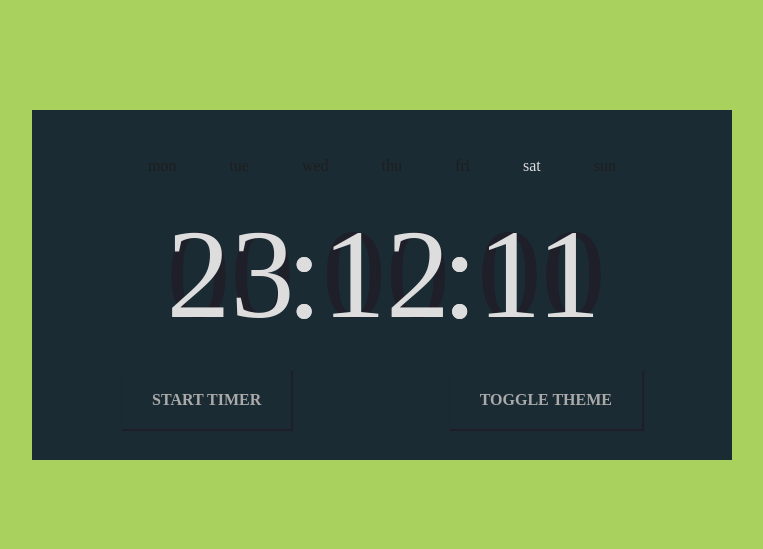
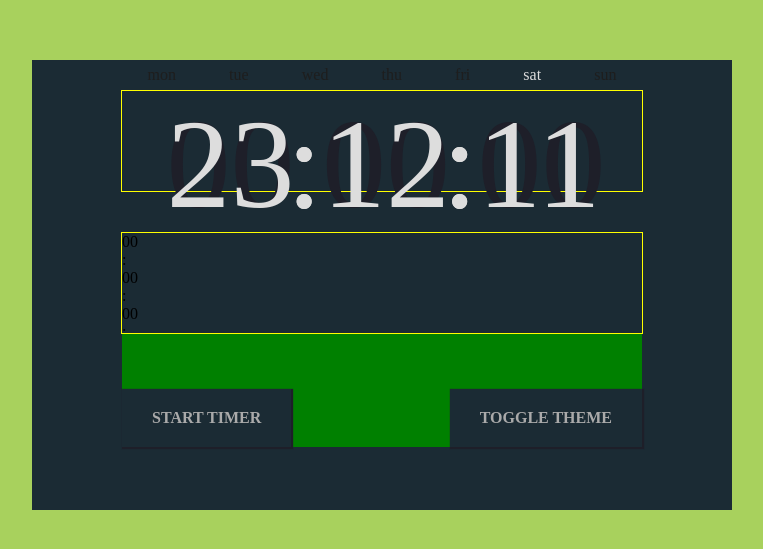
Before and after one commit to cristiAndreiTarasi/Digital_Clock, a plain HTML site: page index.html in a window 1280 px wide. Shown: the part 115-664 px from the top of the page, without its empty margins (258-1021 px from the left). Drawn offline with Linux system fonts and the light colour scheme.

Commit message:
Saved this just in case  something happens

```diff
--- a/app.js
+++ b/app.js
@@ -42,7 +42,7 @@ sheet.disabled ? sheet.disabled  =  false : sheet.disabled = true;
 //make the current day take a light color
 function currDayColor() {
     //grab every p elem in .days div
-    let  days = document.querySelectorAll('.days > div p');
+    let  days = document.querySelectorAll('.days > p');
 
     //associate every day name in day array with days numbers returned by getDay() method
     //and return the today variable wich holds the getDay() value hence the day it corresponds in the day array
--- a/index.html
+++ b/index.html
@@ -4,7 +4,7 @@
         <meta charset="UTF-8" />
         <meta name="viewport" content="width=device-width" />
         <title>Index</title>
-        <link rel="stylesheet" href="light.css">
+        <!--<link rel="stylesheet" href="light.css">-->
         <link rel="stylesheet" id="sheet" href="main.css">
     </head>
     <body onload="clockMechanism(); currDayColor();">
@@ -12,13 +12,13 @@
             <div class="clock">
                 <div class="screen">
                     <div class="days">
-                       <div class="monday"><p>mon</p></div>
-                       <div class="tuesday"><p>tue</p></div>
-                       <div class="wednesday"><p>wed</p></div>
-                       <div class="thursday"><p>thu</p></div>
-                       <div class="friday"><p>fri</p></div>
-                       <div class="saturday"><p>sat</p></div>
-                       <div class="sunday"><p>sun</p></div>
+                       <p class="monday">mon</p>
+                       <p class="tuesday">tue</p>
+                       <p class="wednesday">wed</p>
+                       <p class="thursday">thu</p>
+                       <p class="friday">fri</p>
+                       <p class="saturday">sat</p>
+                       <p class="sunday">sun</p>
                     </div>
 
                     <div class="time">
@@ -38,6 +38,24 @@
                             <div class="second"></div>
                         </div>
                     </div>
+
+                    <div class="stopwatch">
+                        <div class="bg">
+                            <div class="hours">00</div>
+                            <div class="separators">:</div>
+                            <div class="minutes">00</div>
+                            <div class="separators">:</div>
+                            <div class="seconds">00</div>
+                        </div>
+
+                        <div class="fg">
+                            <div class="hour"></div>
+                            <div class="separators">:</div>
+                            <div class="minute"></div>
+                            <div class="separators">:</div>
+                            <div class="second"></div>
+                        </div>
+                    </div>
                 </div>
 
                 <div class="buttons">
--- a/main.css
+++ b/main.css
@@ -16,38 +16,37 @@ body {
 .clock {
     background-color: #1b2b34;
     width: 700px;
-    height: 350px;
+    height: 450px;
 
     display: flex;
     flex-direction: column;
-    justify-content: center;
+    justify-items: center;
     align-items: center;
 }
 
-.screen {
-    background-color: #1b2b34;
-    width: 520px;
-    height: 200px;
+/******************************** DAYS ***/
+.days {
+    display: flex;
+    justify-content: space-around;
+    align-items: center;
 
-    display: flex;
-    flex-direction: column;
-    justify-content: space-between;
-    align-items: center;
+    width: 100%;
+    height: 30px;
+    margin: 0 auto;
 }
 
-.days {
-    display: flex;
-    justify-content: space-between;
-    align-items: center;
-    width: 90%;
+.days p {
+    display: inline-block;
+    font-family: 'Digital-7';
+    color : #1e1e1e;
+    padding: 0;
+    margin: 0;
 }
 
-.days div p {
-    font-family: 'Digital-7';
-    color : #1e1e1e;
-}
-
+/******************************** THE TIME ***/
 .time {
+    display: block;
+    border: 1px solid yellow;
     height: 100px;
     width: 520px;
     margin: 0 auto;
@@ -55,7 +54,7 @@ body {
 }
 
 .back, .fore {
-    display: block;
+    /*display: block;*/
     width: 520px;
     height: 100px;
     position: absolute;
@@ -67,7 +66,7 @@ body {
 
 .fore .hour, .fore .minute, .fore .second,
 .back .hour, .back .minute, .back .second {
-    display: inline-block;
+    /*display: inline-block;*/
     width: 120px;
     height: 100px;
     font-size: 8em;
@@ -90,7 +89,16 @@ body {
     font-family: 'Digital-7';
 }
 
+/******************************** THE STOPWATCH ***/
+.stopwatch {
+    border: 1px solid yellow;
+    height: 100px;
+    width: 520px;
+}
+
+/******************************** THE BUTTONS ***/
 .buttons {
+    background-color: green;
     height: 25%;
     width: 520px;
     display: flex;
```
